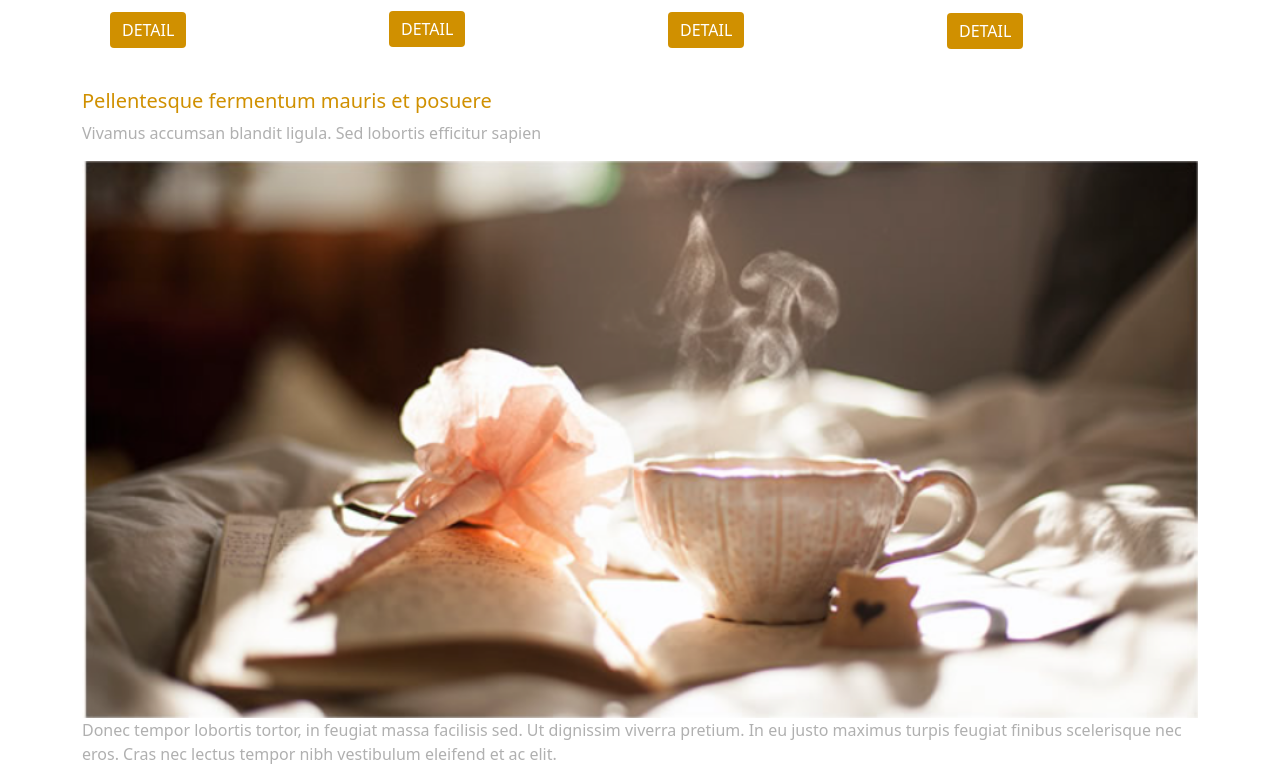
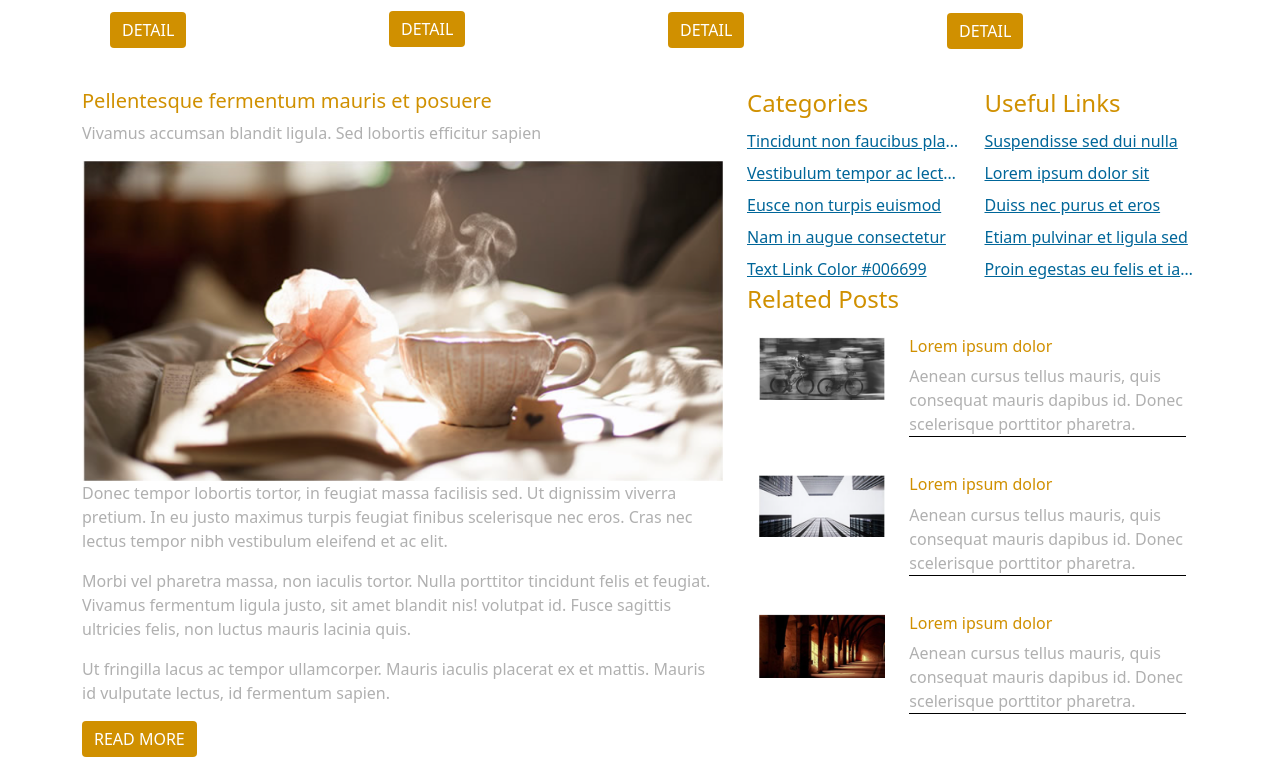
Before and after one commit to ThaiDuong2083/ThaiDuong2083.github.io, a plain HTML site: page index.html in a window 1280 px wide. Shown: the part 725-1494 px from the top of the page. Drawn offline with nearby package versions, Linux system fonts and the light colour scheme.

Commit message:
update responsive

```diff
--- a/index.html
+++ b/index.html
@@ -90,8 +90,8 @@
             </div>
           </div>
     </div>
-    <div class="content">
-        <div class="post col-7 col-sm-12 w-100">
+    <div class="content row">
+        <div class="post col-lg-7 col-sm-12 ">
             <h4>Pellentesque fermentum mauris et posuere</h4>
             <p>Vivamus accumsan blandit ligula. Sed lobortis efficitur sapien</p>
             <img src="img/post.png" class="w-100" alt="">
@@ -113,7 +113,7 @@
             </div>
             <button class="btn">READ MORE</button>
         </div>
-        <div class="recommend col-5 col-sm-12 w-100">
+        <div class="recommend col-lg-5 col-sm-12 ">
             <div class="cate-and-link row">
                 <div class="categories col-lg-6">
                     <h3>Categories</h3>
--- a/style.css
+++ b/style.css
@@ -60,6 +60,9 @@ a:hover{
     overflow: hidden;
     text-overflow: ellipsis;
 }
+.post, .recommend{
+    width: 100%;
+}
 .related-posts .related-post-item{
     margin: 10% 0;
     border-bottom: 1px solid black;
@@ -111,4 +114,10 @@ footer{
         margin-left: 0!important;
         margin-right: 0!important;
     }
+    .post{
+        width: 58.334%;
+    }
+    .recommend{
+        width: 41.666%;
+    }
 }
```
